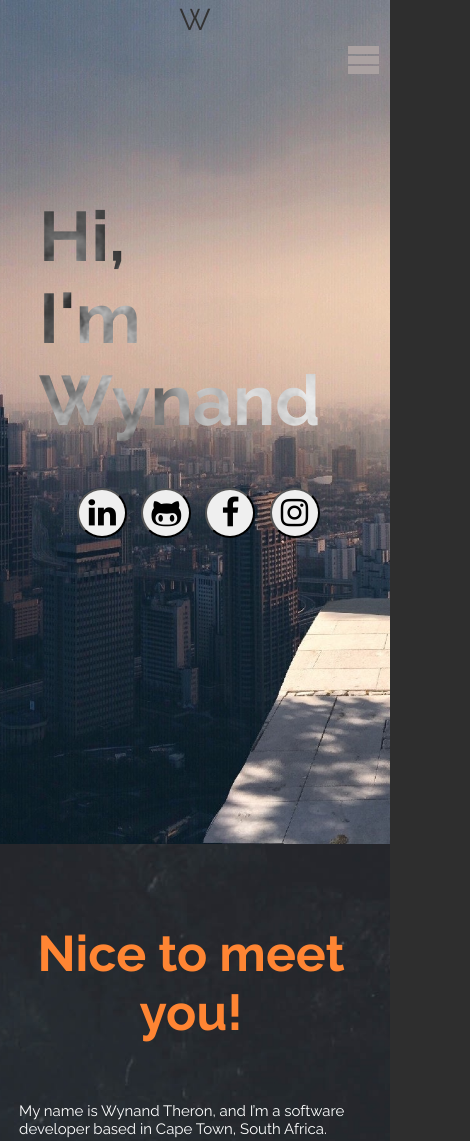
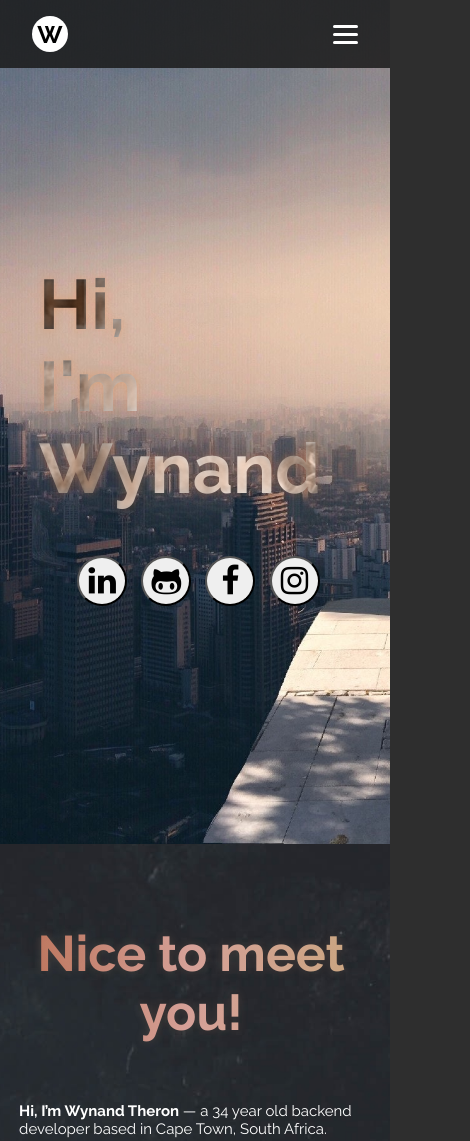
Before and after one commit to Wynand91/portfolio, a plain HTML site: page index.html in a window 390 px wide. Shown: the top 1141 px of the page, 470 px wide, since content can reach past the window. Drawn offline with nearby package versions, Linux system fonts and the light colour scheme.

Commit message:
reworked navbar, fix responsive issues

```diff
--- a/index.html
+++ b/index.html
@@ -13,17 +13,23 @@
   <body>
 
     <div id="wrapper"  data-parallax="scroll" data-image-src="pics/jumbotron.jpg" data-z-index=-100>
-      <nav>
-        <div class="nav">
-          <div id="logo"><a href="#">W</a></div>
-          <div id="burger-nav"></div>
-          <ul>
-            <li><a href="#about" id="about-me">About Me</a></li>
-            <li><a href="#skills" id="my-skills">My Skills</a></li>
-            <li><a href="#project-container" id="projects">Projects</a></li>
-            <li><a href="#email" id="contact-me">Contact Me</a></li>
-            <li><a href="docs/Wynand_Theron_Backend_Developer_CV.pdf" target="_blank" rel="noopener noreferrer">Download My CV</a></li>
-          </ul>
+      <nav class="nav">
+        <div class="nav-left">
+          <span class="logo">W</span>
+        </div>
+
+        <div class="burger" id="burger">
+          <span></span>
+          <span></span>
+          <span></span>
+        </div>
+
+        <div class="nav-right" id="nav-links">
+          <a href="#about">About</a>
+          <a href="#skills">Skills</a>
+          <a href="#project-container">Projects</a>
+          <a href="#email">Contact</a>
+          <a href="docs/Wynand_Theron_Backend_Developer_CV.pdf" target="_blank" rel="noopener noreferrer"> Download My CV</a>
         </div>
       </nav>
 
@@ -33,7 +39,7 @@
           <li id="linkedin"><a href="https://www.linkedin.com/in/wynandtheron/" target="_blank"><button class="fa fa-linkedin fa-2x"></button></a></li>
           <li id="git"><a href="https://github.com/Wynand91" target="_blank"><button class="fa fa-github-alt fa-2x"></button></a></li>
           <li id="fb"><a href="https://www.facebook.com/wynand.theron.3" target="_blank"><button class="fa fa-facebook fa-2x"></button></a></li>
-          <li id="insta"><a href="https://www.instagram.com/theronwynand" target="_blank"><button class="fa fa-instagram fa-2x"></button></a></button></li>
+          <li id="insta"><a href="https://www.instagram.com/theron_w_" target="_blank"><button class="fa fa-instagram fa-2x"></button></a></button></li>
           <li id="arrow" class="fa fa-arrow-left fa-4x" ></li>
         </ul>
       </div>
@@ -49,16 +55,15 @@
       <div id="about"  data-parallax="scroll" data-image-src="pics/road.jpg" data-z-index=-100>
         <div id="about-text">
           <h2>Nice to meet you!</h2>
-          <p>My name is Wynand Theron, and I’m a software developer based in Cape Town, South Africa.</p>
-
-          <p>After finishing school, I felt the pressure to make a “responsible” choice, so I pursued a Bachelor of Science degree at Stellenbosch University, one of South Africa’s top universities. While I completed the degree, I eventually realized it wasn’t the path I truly wanted to follow — and job prospects in South Africa for that field were limited at the time.</p>
           <p>
-            Two years later, I went back to college with a new plan: marketing. While applying for jobs, I noticed one listing that caught my eye — with a specific requirement: “knowledge of HTML/CSS beneficial.” That single requirement changed everything for me.
-            Unable to afford university again due to debt from my first degree, I turned to free online resources like Codecademy and FreeCodeCamp. I dove headfirst into coding, quickly falling in love with the craft and forgetting about my past paths.
+            <strong>Hi, I’m Wynand Theron</strong> — a <span id="age"></span> year old backend developer based in Cape Town, South Africa.
           </p>
-
-          <p>Since then, I’ve built over 6 years of experience as a backend developer at a great company called <a href="https://byteorbit.com/" target="_blank" style="color: rgba(229, 18, 68); text-decoration: none;">Byte Orbit</a>, specializing in FinTech. I’ve worked extensively with Python and Django, designing and maintaining secure, scalable APIs, building complex systems like payment processing interfaces, and integrating with cloud services such as AWS S3 and SES. Along the way, I’ve grown comfortable with Docker, REST API design, relational databases, and exploring new technologies like Golang and TypeScript.</p>
-
+          <p>
+            I’ve spent over 6 years building scalable, secure systems in the FinTech space, primarily using Python and Django. At Byte Orbit, I worked on everything from payment gateways to cloud-based integrations (AWS S3, SES), and built REST APIs that power real-world financial tools.
+          </p>
+          <p>
+            My path into software wasn’t traditional. After a BSc degree and a brief foray into marketing, a job ad sparked my curiosity with one line: <em>“HTML/CSS knowledge beneficial.”</em> That led me to free online courses like Codecademy and FreeCodeCamp — and soon, to a deep love of coding.
+          </p>
           <p>I’m passionate about writing clean, efficient code that solves real problems, and I’m always excited to keep learning and tackling new challenges.</p>
         </div>
 
@@ -132,7 +137,7 @@
 
 
       <!--Project section-->
-        <div id="project-container" data-parallax="scroll" data-image-src="pics/coding.jpg" data-z-index=0>
+        <div id="project-container" data-parallax="scroll" data-image-src="pics/road.jpg" data-z-index=0>
           <h2 class="section-heading">My Projects</h2>
           <section id="projects-section">
             <!-- Section 1: My Packages / Tools -->
@@ -205,7 +210,7 @@
             </div>
             <!-- Section 3: Old side projects -->
             <div class="project-subsection">
-              <h3>📦 Old side projects</h3>
+              <h3>Old side projects</h3>
               <p class="side-project-info">Some of these might be missing API keys (for security), but the UI and code is still visible.</p>
               <div class="project-grid">
                 <div class="flip-card">
--- a/main.js
+++ b/main.js
@@ -5,7 +5,7 @@ email: wtheron2@yahoo.com
 
 $(document).ready(function(){
 
-//For the nav bar color change when scrolling
+    // For the nav bar color change when scrolling
     $(window).on("scroll", function() {
     if ($(window).scrollTop()) {
       $('.nav').addClass('black');
@@ -17,16 +17,59 @@ $(document).ready(function(){
     }
     });
 
-//burger-nav open/close
-  $("#burger-nav").on("click", function(){
-    $(".nav ul").toggleClass("open");
+    // burger-nav open/close
+    $('#burger').on('click', function () {
+      $('#nav-links').toggleClass('show');
     });
 
-  $(".nav li a").on("click", function(){
-    if ($(".nav ul").hasClass("open")) {
-      $(".nav ul").removeClass("open");
+    // Navbar scrolling logic
+    const $nav = $('.nav');
+
+    function updateNavVisibility(e) {
+      const scrollTop = $(window).scrollTop();
+      const isAtTopOfPage = scrollTop < 10;
+      const isMouseNearTop = e && e.clientY < 80;
+
+      if (isAtTopOfPage || isMouseNearTop) {
+        $nav.addClass('visible');
+      } else {
+        $nav.removeClass('visible');
       }
+    }
+
+    // Show when mouse moves near the top
+    $(document).on('mousemove', function (e) {
+      updateNavVisibility(e);
     });
+
+    // Show if user scrolls to top of page
+    $(window).on('scroll', function () {
+      updateNavVisibility();
+    });
+
+    // Initial check on page load
+    updateNavVisibility();
+
+    // Age calculation and population
+    const birthDate = new Date("1991-04-09");
+
+    function calculateAge(birthday) {
+        const today = new Date();
+        let age = today.getFullYear() - birthday.getFullYear();
+        const monthDiff = today.getMonth() - birthday.getMonth();
+        const dayDiff = today.getDate() - birthday.getDate();
+
+        // Subtract one year if birthday hasn't happened yet this year
+        if (monthDiff < 0 || (monthDiff === 0 && dayDiff < 0)) {
+          age--;
+        }
+
+        return age;
+    }
+
+    document.getElementById("age").textContent = calculateAge(birthDate);
+
+
 
 
     //social media arrow appear/disappear
--- a/style.css
+++ b/style.css
@@ -3,7 +3,14 @@ body {
   background: #2e2e2e;
   margin: 0;
   padding: 0;
-  /*the margin and padding is just to neutralize the whole document*/
+  overflow-x: hidden;
+  max-width: 100vw;
+}
+
+html {
+  scroll-behavior: smooth;
+  overflow-x: hidden;
+  max-width: 100vw;
 }
 
 /*#####
@@ -21,93 +28,78 @@ Jumbotron
 Navigation bar
 #####*/
 .nav {
-  font-family: Quicksand, sans-serif;
-  position: fixed;
+  display: flex;
+  justify-content: space-between;
+  align-items: center;
+  background-color: rgba(26, 26, 26, 0.85);
+  color: white;
+  padding: 1rem 2rem;
+  position: sticky;
   top: 0;
-  left: 0;
-  width: 100%;
-  height: 100px;
-  padding: 10px 100px;
-  box-sizing: border-box;
-  transition: 0.3s;
-  z-index: 99999;
+  transform: translateY(-100%);
+  opacity: 0;
+  transition: all 0.4s ease;
+  pointer-events: none; /* Prevent ghost hovering while hidden */
+  z-index: 1000;
 }
 
-/*.black class gets added in js*/
-.nav.black {
-  background: rgba(0,0,0,0.8);
-  height: 100px;
-  padding: 10px 100px;
-  z-index: 99999;
+.nav.visible {
+  transform: translateY(0);
+  opacity: 1;
+  pointer-events: auto;
 }
 
-.nav #logo {
-  padding: 15px 20px;
-  height: 80px;
-  float: left;
-  font-size: 30px;
-  transition: 0.3s;
-  z-index: 9999;
+/* Left side logo */
+.nav-left {
+  display: flex;
+  align-items: center;
+  font-size: 1.5rem;
+  font-weight: 600;
 }
 
-.nav #logo a {
-  font-size: 30px;
-  color: #333/*#ff8533*/;
-  text-decoration: none;
-  font-family: 'Raleway', sans-serif;
-  transition: 0.2s;
-}
-
-.nav #logo a:hover {
-  text-shadow: 0 0 20px rgba(255,255,255,0.75);
+.logo {
+  background-color: white;
+  color: black;
+  border-radius: 50%;
+  width: 36px;
+  height: 36px;
+  display: flex;
+  justify-content: center;
+  align-items: center;
+  margin-right: 8px;
 }
 
 
-.nav ul {
-  list-style: none;
-  float: right;
-  margin: 0;
-  padding: 0;
+/* Right nav links */
+.nav-right {
   display: flex;
+  gap: 1.5rem;
 }
 
-.nav ul li a {
-  line-height: 75px;
-  text-transform: uppercase;
-  color: #fff;
-  padding-left: 30px;
-  padding-right: 30px;
+.nav-right a {
   text-decoration: none;
-  transition: 0.3s;
-  float: left;
+  color: white;
+  font-weight: 500;
 }
 
-.nav .black ul li a {
-  color: #fff
+.nav-right a:hover {
+  color: #00bfff;
 }
 
-.nav li a:hover {
-  color: #6e6e6e;
+/* Burger menu icon */
+.burger {
+  display: none;
+  flex-direction: column;
+  cursor: pointer;
+  gap: 5px;
 }
 
-/*for the nav bar animation*/
-.nav li a::before {
-  content: "";
-  display: block;
-  height: 5px;
-  background-color: #657082;
-  position: absolute;
-  top: 22px;
-  width: 0%;
-
-  transition: all ease-in-out 250ms;
+.burger span {
+  height: 3px;
+  width: 25px;
+  background-color: white;
+  border-radius: 2px;
 }
-
-.nav li a:hover::before  {
-  width: 7%;
-}
-
-
 
 /*Jumbotron heading positioning and animation*/
 .jumbotron-text h1{
@@ -116,9 +108,10 @@ Navigation bar
   font-size: 105px;
   text-align: left;
   font-weight: 700;
+  text-shadow: 0 0 10px rgba(255, 133, 51, 0.3);
   z-index: 999;
   color: #ff8533;
-/*for the h1 animation*/
+   /*for the h1 animation*/
   background: -webkit-linear-gradient(transparent, transparent), url("pics/smoky.jpg") repeat;
   background: -o-linear-gradient(transparent,transparent);
   -webkit-text-fill-color: transparent;
@@ -128,9 +121,9 @@ Navigation bar
 
 @keyframes animate {
   0% {
-    background-position: left 0px top 10px;
+    background-position: left 0 top 10px;
   }
-  40% {
+  100% {
     background-position: left 800px top 10px;
   }
 }
@@ -204,6 +197,14 @@ Navigation bar
   height: 100vh;
 }
 
+
+.copper-gold {
+  background: linear-gradient(90deg, #b66a50, #d8a39d, #c9a97f);
+  -webkit-background-clip: text;
+  -webkit-text-fill-color: transparent;
+  text-shadow: 0 0 10px rgba(198, 151, 115, 0.2);
+}
+
 /*#####
 about section
 #####*/
@@ -222,6 +223,10 @@ about section
   margin-top: auto;
   color: #ff8533;
   font-size: 50px;
+  background: linear-gradient(90deg, #b66a50, #d8a39d, #c9a97f);
+  -webkit-background-clip: text;
+  -webkit-text-fill-color: transparent;
+  text-shadow: 0 0 10px rgba(198, 151, 115, 0.2);
 }
 
 #about-text p {
@@ -284,7 +289,12 @@ skills section
   padding-top: 100px;
   color: #ff8533;
   font-size: 50px;
+  background: linear-gradient(90deg, #b66a50, #d8a39d, #c9a97f);
+  -webkit-background-clip: text;
+  -webkit-text-fill-color: transparent;
+  text-shadow: 0 0 10px rgba(198, 151, 115, 0.2);
 }
+
 #skills h4 {
   text-decoration: underline;
   color: #fff;
@@ -300,22 +310,22 @@ skills section
 /*#####
 Projects section
 #####*/
-
 #projects-section {
   background-color: #2e2e2e;
-  padding: 80px 20px;
+  padding: 80px;
   color: #fff;
 }
 
 .section-heading {
   position: relative;
   text-align: center;
-  color: #ff8533;
-  width: 22%;
-  margin: 0 auto;
   font-size: 50px;
   padding-top: 80px;
   z-index: 999;
+  background: linear-gradient(90deg, #b66a50, #d8a39d, #c9a97f);
+  -webkit-background-clip: text;
+  -webkit-text-fill-color: transparent;
+  text-shadow: 0 0 10px rgba(198, 151, 115, 0.2);
 }
 
 .project-subsection {
@@ -325,12 +335,12 @@ Projects section
 .project-subsection h3 {
   width: 60%;
   margin: 0 auto;
-  background-color: rgba(0, 0, 0, 0.5);
-  border: 1px solid rgba(255, 255, 255, 0.7);
-  border-radius: 6px;
   position: relative;
   font-size: 28px;
-  color: #ddd;
+  background: linear-gradient(90deg, #b66a50, #d8a39d, #c9a97f);
+  -webkit-background-clip: text;
+  -webkit-text-fill-color: transparent;
+  text-shadow: 0 0 10px rgba(198, 151, 115, 0.2);
   margin-bottom: 30px;
   text-align: center;
   z-index: 999;
@@ -389,6 +399,7 @@ Projects section
 }
 
 .flip-card:hover .flip-card-inner {
+  box-shadow: 0 0 15px rgba(255, 255, 255, 0.4);
   transform: rotateY(180deg);
 }
 
@@ -475,6 +486,10 @@ contact section
   margin: 0 auto;
   font-size: 50px;
   padding-top: 80px;
+  background: linear-gradient(90deg, #b66a50, #d8a39d, #c9a97f);
+  -webkit-background-clip: text;
+  -webkit-text-fill-color: transparent;
+  text-shadow: 0 0 10px rgba(198, 151, 115, 0.2);
 }
 
 .contact p {
@@ -519,11 +534,6 @@ Media Queries
 #####*/
 @media screen and (max-width: 1120px) {
 
-  .nav li a::before {
-    content: "";
-    background-color: transparent;
-  }
-
   .project-list {
     width: 78%;
   }
@@ -531,6 +541,34 @@ Media Queries
   .contact h1 {
     width: 30%;
   }
+
+  .burger {
+    display: flex;
+  }
+
+  .nav-right {
+    max-height: 0;
+    overflow: hidden;
+    transition: max-height 0.4s ease;
+    flex-direction: column;
+    background: #1a1a1a;
+    position: absolute;
+    top: 60px;
+    right: 0;
+    width: 100%;
+    align-items: flex-end;
+  }
+
+  .nav-right.show {
+    max-height: 500px;
+  }
+
+
+  .nav-right a {
+    padding: 0.75rem 1.5rem;
+    font-size: 1.1rem;
+  }
+}
 
 
 }
@@ -577,9 +615,7 @@ Media Queries
     width: 100%;
     text-align: center;
     position: relative;
-    padding: 95px 40px 0 40px;
-    color: #333;
-    font-size: 50px;
+    font-size: 30px;
     z-index: 999;
   }
 
@@ -594,6 +630,7 @@ Media Queries
   .contact h1 {
     width: 100%;
     text-align: center;
+    font-size: 30px;
   }
 
 
@@ -621,60 +658,6 @@ Media Queries
 }
 
 @media screen and (max-width: 480px) {
-
-  .nav {
-    width: 100%;
-    height: 100px;
-    padding: 0;
-    box-sizing: border-box;
-    transition: 0.3s;
-    z-index: 99999;
-  }
-
-  .nav #logo {
-    height: 40px;
-  }
-
-  #burger-nav {
-    width: 100%;
-    height: 40px;
-    background: url("pics/burgermenu.png") no-repeat 97% center;
-    cursor: pointer;
-  }
-
-  .nav ul {
-    display: block;
-    width: 100%;
-    height: 0;
-    overflow: hidden;
-    transition: 0.3s;
-  }
-
-  .nav ul.open {
-    height: auto;
-    transition: 0.3s;
-  }
-
-  .nav ul li {
-    width: 100%;
-  }
-
-  .nav ul li a {
-    line-height: 75px;
-    font-size: 15px;
-    width: 100%;
-    text-align: center;
-    margin: 0;
-    padding: 0;
-    background-color: #222;
-    border-bottom: 1px solid #4f4f4f;
-  }
-
-  .nav.black {
-    height: 90px;
-    padding: 0;
-  }
-
 
   .jumbotron-text h1 {
     margin-left: 10%;
```
Also changed, not shown: pics/rain.jpg (deleted), 1 other file. Lines whose indentation alone changed are shown as unchanged.
